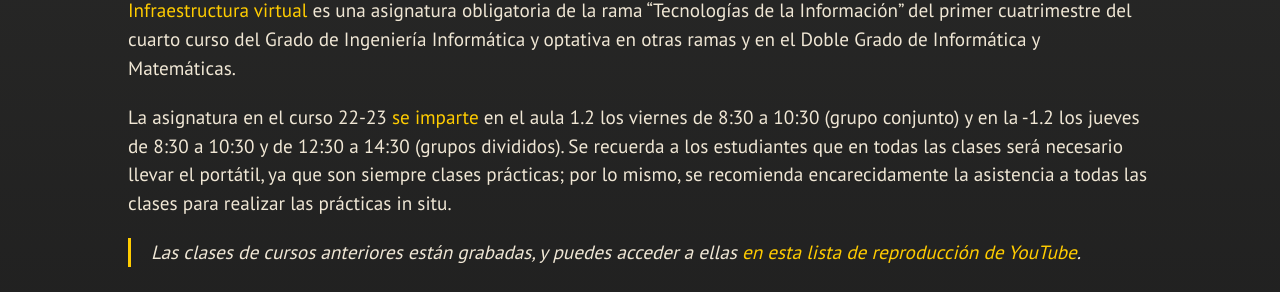
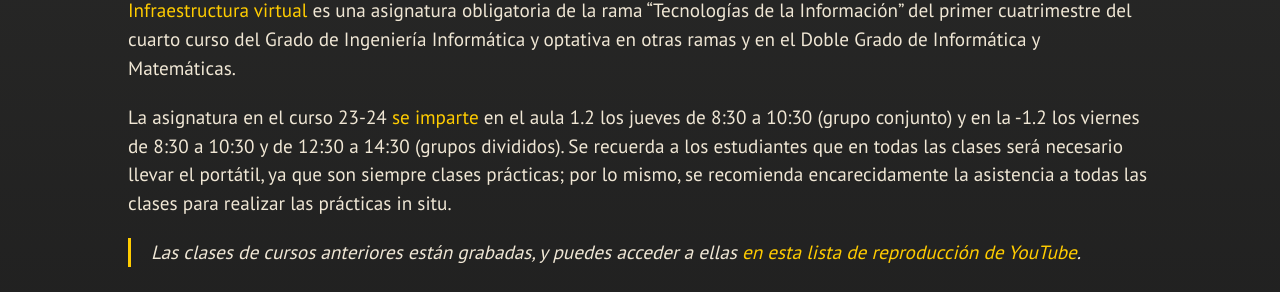
Before and after one commit to JJ/IV, a Jekyll site: the page built from index.md, in a window 1280 px wide and 900 px high. Shown: the part 268-560 px from the top of the window. Built offline with Jekyll 4.4.1, drawn with Linux system fonts in a browser that asks for light colours; nearby versions of some CDN libraries; some web fonts are replaced; our own code applies the rules of GitHub Pages for plain Markdown files.

Commit message:
Sync index.md de master a gh-pages

```diff
--- a/index.md
+++ b/index.md
@@ -14,10 +14,10 @@ es una asignatura obligatoria de la rama "Tecnologías de la Información" del
 primer cuatrimestre del cuarto curso del Grado de Ingeniería Informática y
 optativa en otras ramas y en el Doble Grado de Informática y Matemáticas.
 
-La asignatura en el curso 22-23 [se
-imparte](https://etsiit.ugr.es/sites/centros/etsiit/public/inline-files/HorariosGII%2822-23%29.pdf)
-en el aula 1.2 los viernes de 8:30 a 10:30 (grupo conjunto) y en la -1.2 los
-jueves de 8:30 a 10:30 y de 12:30 a 14:30 (grupos divididos). Se recuerda a los
+La asignatura en el curso 23-24 [se
+imparte](https://etsiit.ugr.es/sites/centros/etsiit/public/inline-files/HorariosGII%2823-24%29.pdf)
+en el aula 1.2 los jueves de 8:30 a 10:30 (grupo conjunto) y en la -1.2 los
+viernes de 8:30 a 10:30 y de 12:30 a 14:30 (grupos divididos). Se recuerda a los
 estudiantes que en todas las clases será necesario llevar el portátil, ya que
 son siempre clases prácticas; por lo mismo, se recomienda encarecidamente la
 asistencia a todas las clases para realizar las prácticas in situ.
```
